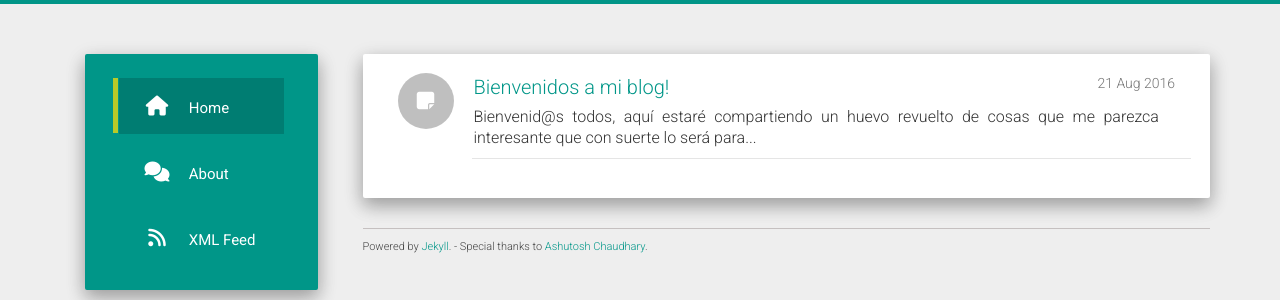
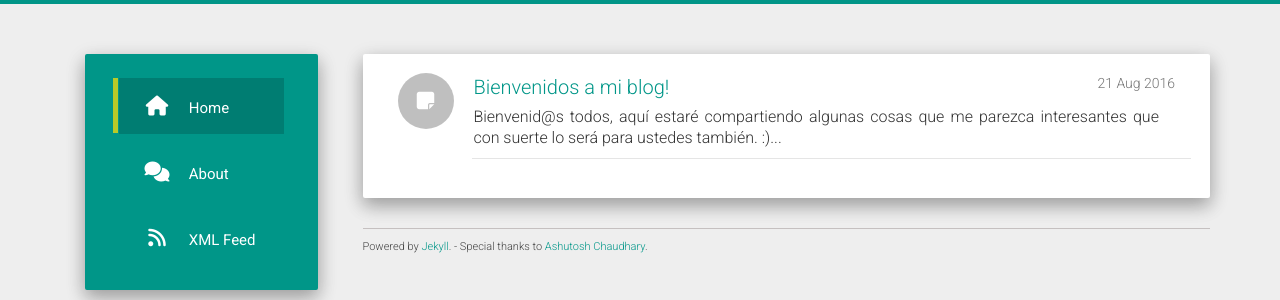
Before and after one commit to diegovillacis10/diegovillacis10.github.io, a Jekyll site: the page built from index.html, in a window 1280 px wide. Shown: the part 210-510 px from the top of the page. Built offline with Jekyll 4.4.1, drawn with Linux system fonts in a browser that asks for light colours; nearby versions of some CDN libraries; the list of posts is cut into pages by our own code.

Commit message:
Cambios en el primer post y en about

```diff
--- a/_posts/2016-08-21-bienvenidos-a-mi-blog.md
+++ b/_posts/2016-08-21-bienvenidos-a-mi-blog.md
@@ -4,7 +4,5 @@ title:  "Bienvenidos a mi blog!"
 date:   2016-08-21 16:39:00
 categories: others
 ---
-Bienvenid@s todos, aquí estaré compartiendo un huevo revuelto de cosas que me parezca interesante
+Bienvenid@s todos, aquí estaré compartiendo algunas cosas que me parezca interesantes
 que con suerte lo será para ustedes también. :)
-
-![Party](https://media.giphy.com/media/rCF8ASJW8t7KE/giphy.gif "Party")
```
Also changed, not shown: about.md (+11 -6 lines).
